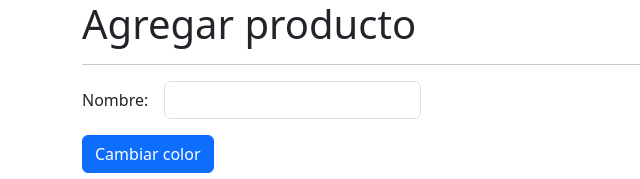
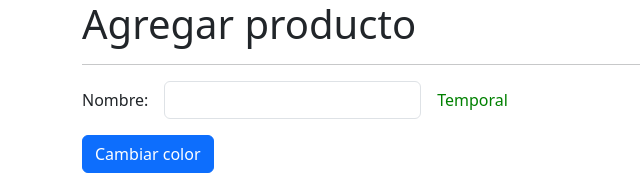
Before and after one commit to Duvan2662/Directivas-Personalizadas, an Angular app: page /products/product in a window 1280 px wide. Shown: the top 179 px of the page, without its empty margins (0-640 px from the left). Built offline with nearby package versions, Linux system fonts and the light colour scheme.

Commit message:
Se empieza crear propiedades y metodos en la directiva, ademas se le envian propiedades @Input para que cambie el color del texto segun el color que le mandamos

```diff
--- a/src/app/products/pages/product-page/product-page.component.html
+++ b/src/app/products/pages/product-page/product-page.component.html
@@ -16,7 +16,12 @@
       >
     </div>
     <div class="col-auto">
-      <span customLabel></span>
+      <span
+       customLabel
+       [color]="color"
+      >
+      Temporal
+    </span>
     </div>
 
 
--- a/src/app/shared/directives/custom-label.directive.ts
+++ b/src/app/shared/directives/custom-label.directive.ts
@@ -1,4 +1,4 @@
-import { Directive, ElementRef, OnInit } from '@angular/core';
+import { Directive, ElementRef, Input, OnInit } from '@angular/core';
 
 @Directive({
   selector: '[customLabel]',
@@ -6,16 +6,29 @@
 export class CustomLabelDirective implements OnInit{
 
   private htmlElement?:ElementRef<HTMLElement>;
+  private _color:string = 'red';
+
+  @Input() set color(value:string){
+    this._color = value;
+    this.setStyle();
+  }
 
   constructor( private elemento: ElementRef<HTMLElement> ) {
-    console.log('Contructor de la directiva');
-    console.log(elemento);
-
+    // console.log('Contructor de la directiva');
+    // console.log(elemento);
     this.htmlElement = elemento;
-
   }
   ngOnInit(): void {
-    console.log('Directiva NgOnInit');
+    // console.log('Directiva NgOnInit');
+    this.setStyle();
+  }
+
+
+  public setStyle():void{
+    if (!this.htmlElement) {
+      return
+    }
+    this.htmlElement!.nativeElement.style.color = this._color;
   }
 
 }
```
